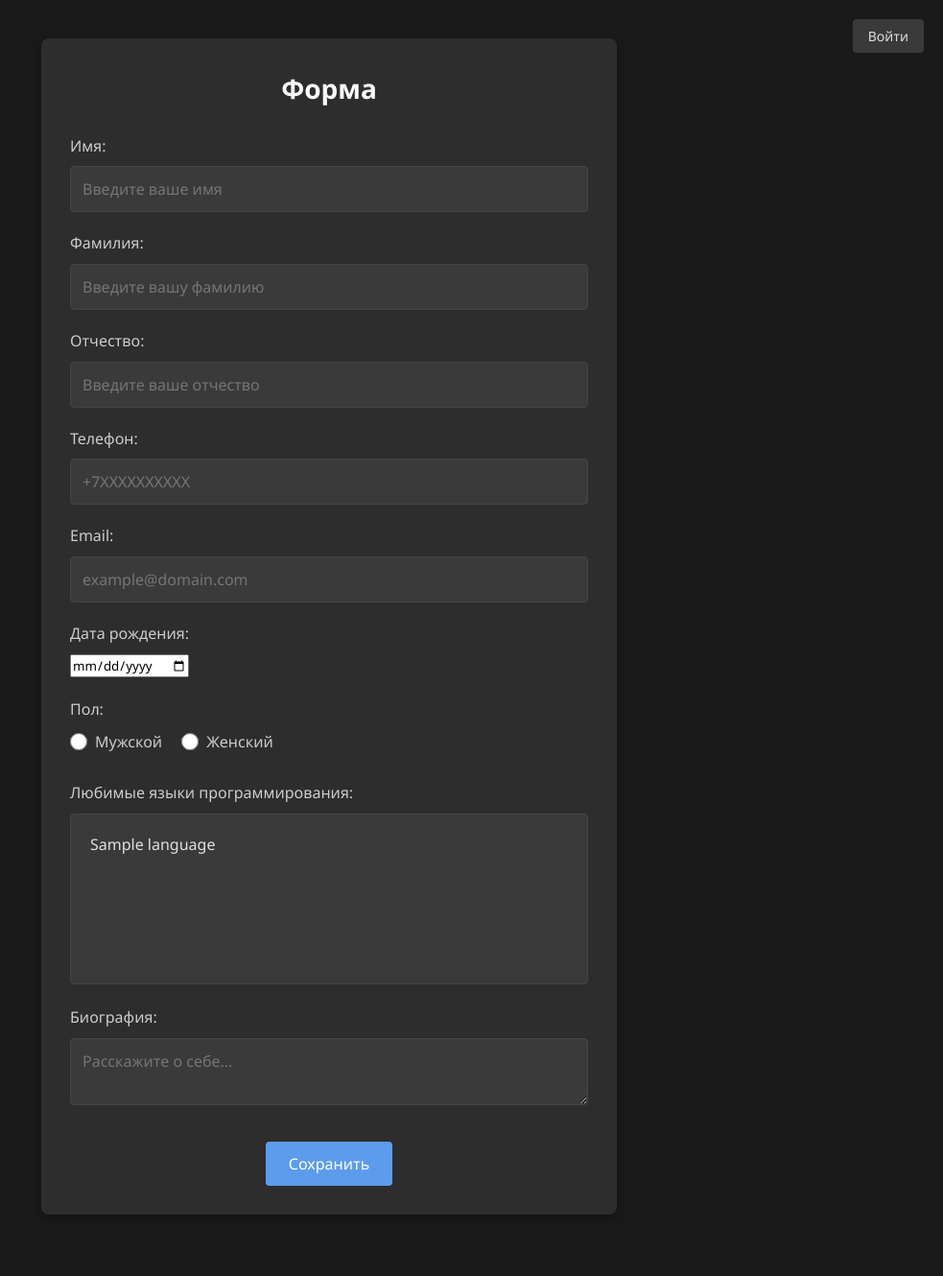
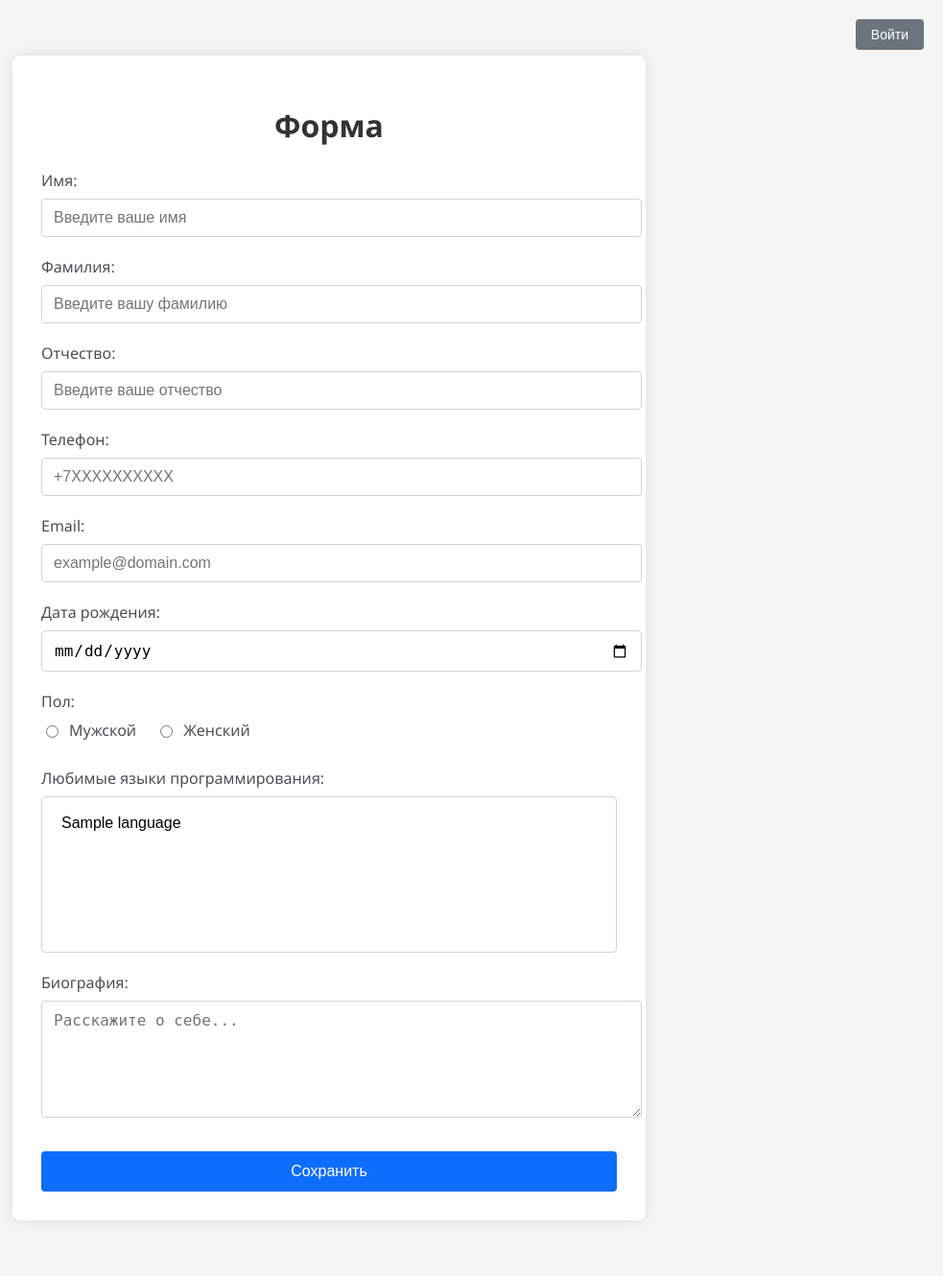
Before and after one commit to sasiska992/kubsu-backend, a PHP site: page / in a window 1280 px wide. Shown: the whole page at 96% size, without its empty margins (297-1280 px from the left). Before the commit the page ends 1266 px from the top, so only its background shows below. Run offline with PHP 8.4, Linux system fonts and the light colour scheme; tables that the repository leaves empty or names only in its code hold one stand-in row (values such as "Sample post").

Commit message:
fix: practice_5

```diff
--- a/practice_5/style.css
+++ b/practice_5/style.css
@@ -1,20 +1,9 @@
-/* Общие стили */
-* {
-    box-sizing: border-box;
-    margin: 0;
-    padding: 0;
-    font-family: 'Segoe UI', Tahoma, Geneva, Verdana, sans-serif;
-}
-
+/* Основные стили */
 body {
-    background-color: #1a1a1a;
-    color: #e0e0e0;
-    line-height: 1.6;
+    font-family: 'Segoe UI', system-ui, -apple-system, sans-serif;
+    background-color: #f5f5f5;
     padding: 20px;
     min-height: 100vh;
-    display: flex;
-    flex-direction: column;
-    align-items: center;
   }
 
   /* Кнопки авторизации */
@@ -25,39 +14,39 @@ body {
   }
 
   .auth-btn {
-    background-color: #3a3a3a;
-    color: #e0e0e0;
+    background-color: #6c757d;
+    color: white;
     border: none;
     padding: 8px 16px;
     border-radius: 4px;
     cursor: pointer;
     font-size: 14px;
-    transition: background-color 0.3s;
+    transition: background-color 0.2s;
   }
 
   .auth-btn:hover {
-    background-color: #4d4d4d;
+    background-color: #5a6268;
   }
 
-/* Форма */
+  /* Основная форма */
   form {
-    background-color: #2d2d2d;
+    background-color: white;
     padding: 30px;
     border-radius: 8px;
-    box-shadow: 0 4px 12px rgba(0, 0, 0, 0.3);
+    box-shadow: 0 0 15px rgba(0, 0, 0, 0.1);
     width: 100%;
     max-width: 600px;
-    margin-top: 20px;
+    margin: 30px auto;
   }
 
   form h1 {
     text-align: center;
     margin-bottom: 25px;
-    color: #ffffff;
-    font-size: 28px;
+    color: #333;
+    font-weight: 600;
   }
 
-/* Группы полей формы */
+  /* Группы полей */
   .form-group {
     margin-bottom: 20px;
   }
@@ -66,70 +55,49 @@ form h1 {
     display: block;
     margin-bottom: 8px;
     font-weight: 500;
-    color: #cccccc;
+    color: #495057;
   }
 
-/* Текстовые поля ввода */
+  /* Поля ввода */
   input[type="text"],
   input[type="tel"],
   input[type="email"],
   input[type="password"],
   input[type="number"],
+  input[type="date"],
   textarea,
   select {
     width: 100%;
-    padding: 12px;
-    background-color: #3a3a3a;
-    border: 1px solid #444;
+    padding: 10px 12px;
+    border: 1px solid #ced4da;
     border-radius: 4px;
-    color: #e0e0e0;
     font-size: 16px;
-    transition: border-color 0.3s, box-shadow 0.3s;
+    transition: border-color 0.15s;
   }
 
-input[type="text"]:focus,
-input[type="tel"]:focus,
-input[type="email"]:focus,
-input[type="password"]:focus,
-input[type="number"]:focus,
-textarea:focus,
-select:focus {
-    outline: none;
-    border-color: #5d9cec;
-    box-shadow: 0 0 0 2px rgba(93, 156, 236, 0.2);
+  textarea {
+    min-height: 100px;
+  }
+
+  select[multiple] {
+    min-height: 120px;
   }
 
   /* Поля с ошибками */
   input.error,
   select.error,
   textarea.error {
-    border-color: #e74c3c;
-}
-
-input.error:focus,
-select.error:focus,
-textarea.error:focus {
-    box-shadow: 0 0 0 2px rgba(231, 76, 60, 0.2);
+    border-color: #dc3545;
   }
 
   /* Сообщения об ошибках */
   .error-message {
-    color: #e74c3c;
+    color: #dc3545;
     font-size: 14px;
     margin-top: 5px;
   }
 
-/* Поля даты */
-.date-fields {
-    display: flex;
-    gap: 10px;
-}
-
-.date-fields input {
-    flex: 1;
-}
-
-/* Радио-кнопки */
+  /* Радио кнопки (пол) */
   .gender-options {
     display: flex;
     gap: 20px;
@@ -140,49 +108,13 @@ textarea.error:focus {
     display: flex;
     align-items: center;
     gap: 8px;
+    font-weight: normal;
     cursor: pointer;
-    font-weight: normal;
   }
 
-input[type="radio"] {
-    width: 18px;
-    height: 18px;
-    accent-color: #5d9cec;
-}
-
-/* Выпадающий список */
-select[multiple] {
-    height: auto;
-    min-height: 100px;
-}
-
-option {
+  /* Множественный выбор языков */
+  select[multiple] option {
     padding: 8px;
-    background-color: #3a3a3a;
-}
-
-option:checked {
-    background-color: #5d9cec;
-    color: white;
-}
-
-/* Чекбокс согласия */
-.agreement-field {
-    margin-top: 25px;
-}
-
-.agreement-field label {
-    display: flex;
-    align-items: center;
-    gap: 8px;
-    cursor: pointer;
-    font-weight: normal;
-}
-
-input[type="checkbox"] {
-    width: 18px;
-    height: 18px;
-    accent-color: #5d9cec;
   }
 
   /* Кнопка отправки */
@@ -192,7 +124,7 @@ input[type="checkbox"] {
   }
 
   input[type="submit"] {
-    background-color: #5d9cec;
+    background-color: #0d6efd;
     color: white;
     border: none;
     padding: 12px 24px;
@@ -200,25 +132,26 @@ input[type="submit"] {
     cursor: pointer;
     font-size: 16px;
     font-weight: 500;
-    transition: background-color 0.3s;
+    transition: background-color 0.2s;
+    width: 100%;
   }
 
   input[type="submit"]:hover {
-    background-color: #4a89dc;
+    background-color: #0b5ed7;
   }
 
-/* Учетные данные */
+  /* Блок с учетными данными */
   .credentials {
-    background-color: #3a3a3a;
+    background-color: #e7f5ff;
     padding: 15px;
     border-radius: 4px;
     margin-bottom: 20px;
-    border-left: 4px solid #5d9cec;
+    border-left: 4px solid #0d6efd;
   }
 
   .credentials h3 {
     margin-bottom: 10px;
-    color: #ffffff;
+    color: #333;
   }
 
   .credentials p {
@@ -227,29 +160,28 @@ input[type="submit"]:hover {
 
   /* Форма входа */
   .login-form {
-    background-color: #2d2d2d;
+    background-color: white;
     padding: 30px;
     border-radius: 8px;
-    box-shadow: 0 4px 12px rgba(0, 0, 0, 0.3);
+    box-shadow: 0 0 15px rgba(0, 0, 0, 0.1);
     width: 100%;
     max-width: 400px;
-    margin-top: 50px;
+    margin: 50px auto;
   }
 
   .login-form h1 {
     text-align: center;
     margin-bottom: 25px;
-    color: #ffffff;
   }
 
   .register-link {
     text-align: center;
     margin-top: 20px;
-    color: #cccccc;
+    color: #6c757d;
   }
 
   .register-link a {
-    color: #5d9cec;
+    color: #0d6efd;
     text-decoration: none;
   }
 
@@ -259,11 +191,15 @@ input[type="submit"]:hover {
 
   /* Адаптивность */
   @media (max-width: 768px) {
+    body {
+      padding: 10px;
+    }
+
     form, .login-form {
       padding: 20px;
     }
 
-    .date-fields {
+    .gender-options {
       flex-direction: column;
       gap: 10px;
     }
```
Lines whose indentation alone changed are shown as unchanged.
